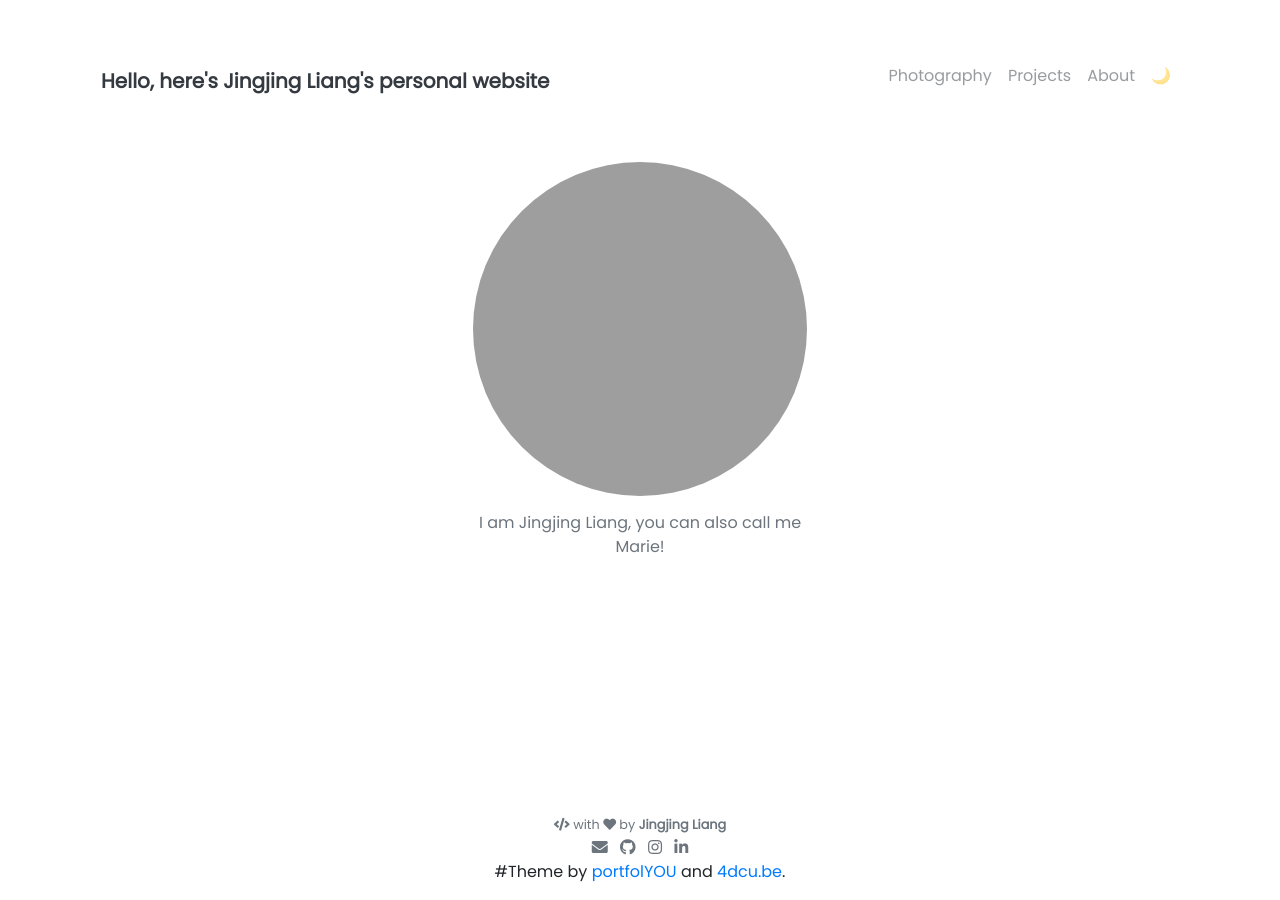
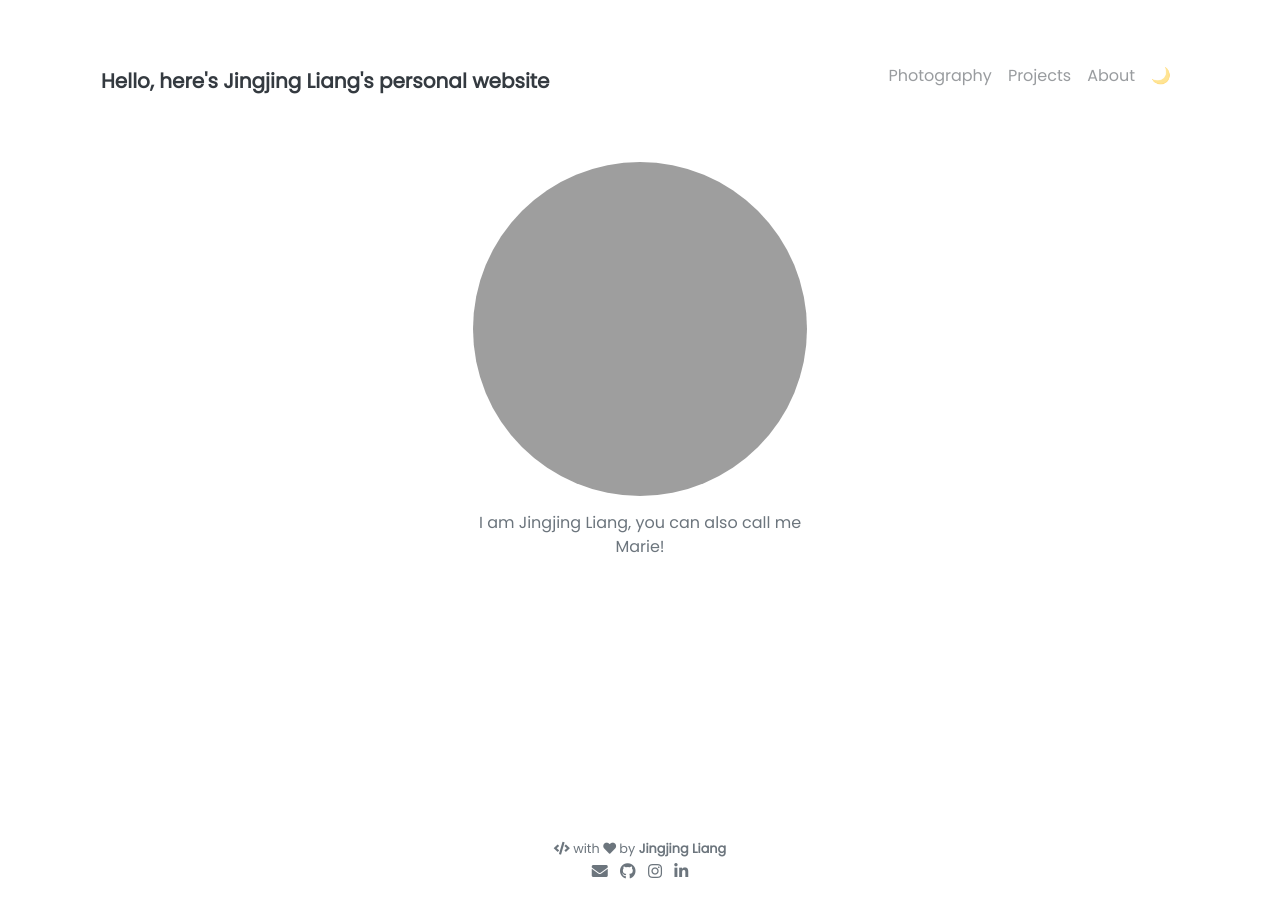
Before and after one commit to xenotopia/xenotopia.github.io, a Jekyll site: the page built from pages/index.md, in a window 1280 px wide. Built offline with Jekyll 4.4.1, drawn with Linux system fonts in a browser that asks for light colours; nearby versions of some CDN libraries.

Commit message:
Update footer.html

```diff
--- a/_includes/footer.html
+++ b/_includes/footer.html
@@ -6,8 +6,6 @@
   </small>
 
   {% include social.html %}
-
-  #Theme by <a href="https://github.com/YoussefRaafatNasry/portfolYOU">portfolYOU</a> and <a href="https://github.com/4dcu-be/4dcu.be">4dcu.be</a>.
 
 
 <!--
```
